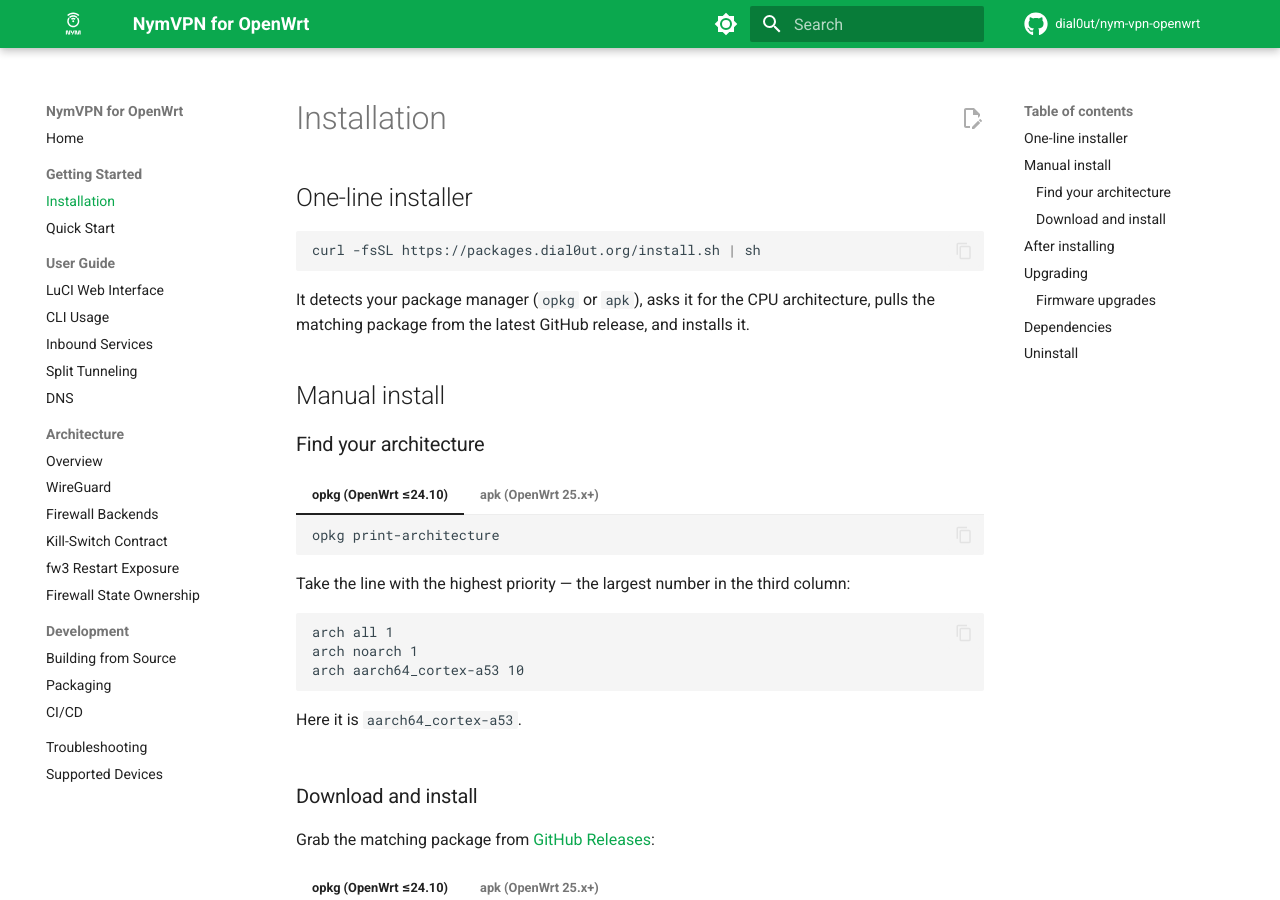
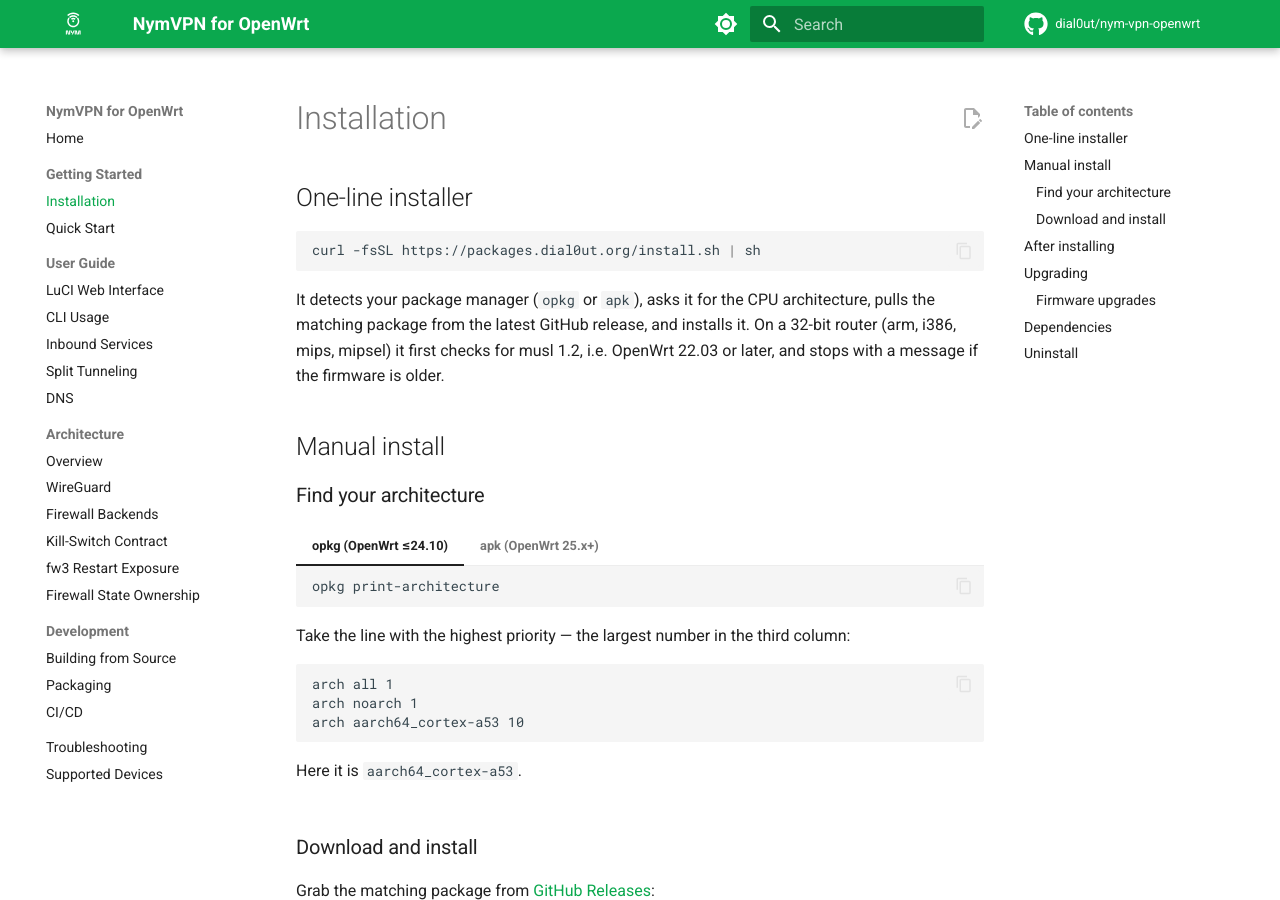
Before and after one commit to dial0ut/nym-vpn-openwrt, an MkDocs documentation site: the page built from docs/getting-started/installation.md, in a window 1280 px wide and 900 px high. Built offline with MkDocs 1.6.1 and Material for MkDocs 9.7.7, drawn with Linux system fonts in a browser that asks for light colours; comment, search, counter and statistics services are not loaded; some of the changed text lies outside the part shown.

Commit message:
fix(packaging): require musl 1.2 on 32-bit

````diff
--- a/docs/getting-started/installation.md
+++ b/docs/getting-started/installation.md
@@ -7,7 +7,9 @@ curl -fsSL https://packages.dial0ut.org/install.sh | sh
 ```
 
 It detects your package manager (`opkg` or `apk`), asks it for the CPU architecture, pulls the
-matching package from the latest GitHub release, and installs it.
+matching package from the latest GitHub release, and installs it. On a 32-bit router (arm, i386,
+mips, mipsel) it first checks for musl 1.2, i.e. OpenWrt 22.03 or later, and stops with a message
+if the firmware is older.
 
 ## Manual install
 
@@ -107,7 +109,7 @@ Pulled in automatically:
 
 | Package | Why |
 |---------|-----|
-| `libc` | musl libc |
+| `libc` | musl libc, 1.2 or newer on the 32-bit architectures (OpenWrt 22.03+) |
 | `kmod-tun` | TUN device — userspace WireGuard needs it |
 | `libmnl` | netlink |
 | `libnftnl` | nftables netlink |
````
Also changed, not shown: docs/development/packaging.md (+3 -2 lines), 6 other files.
